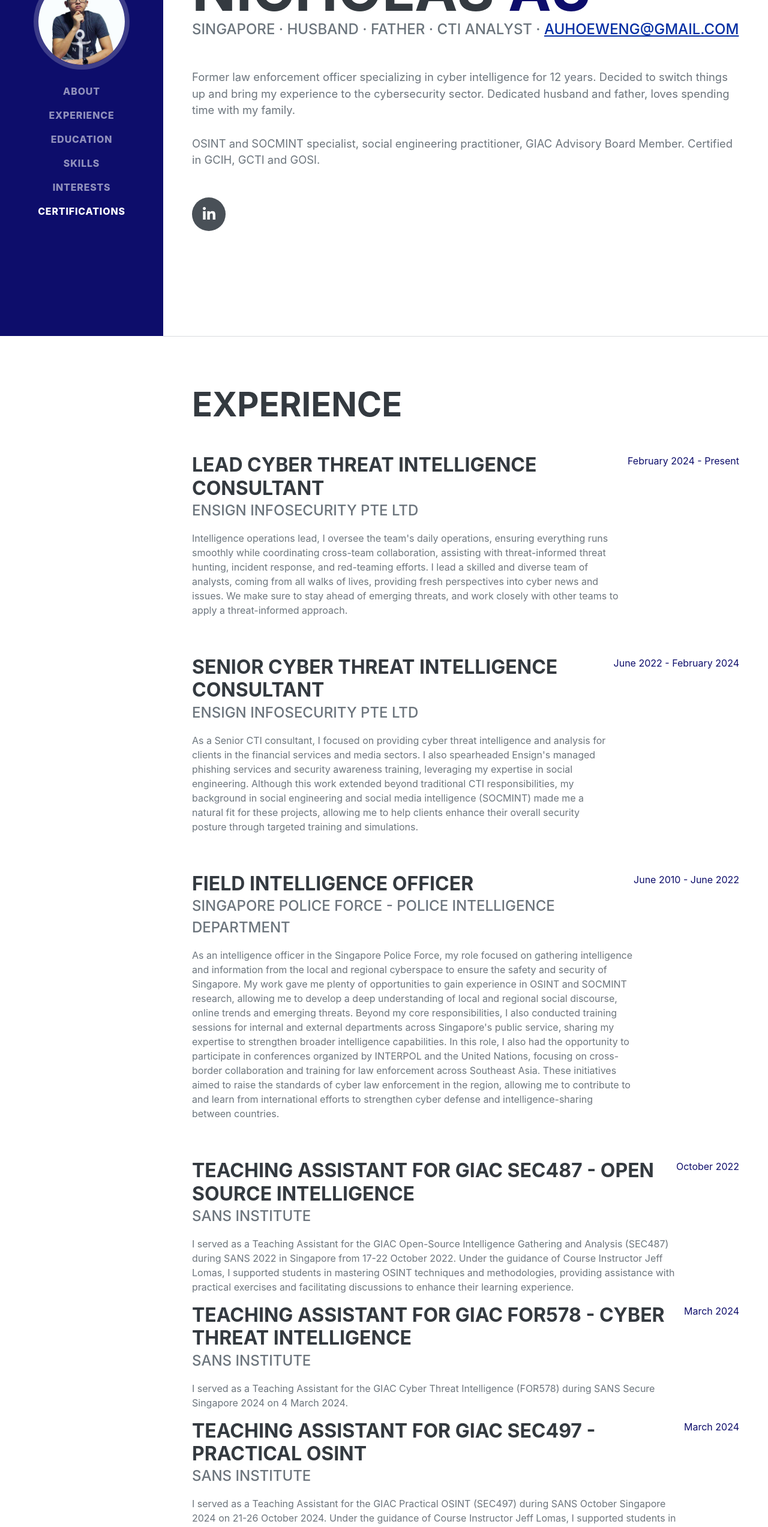
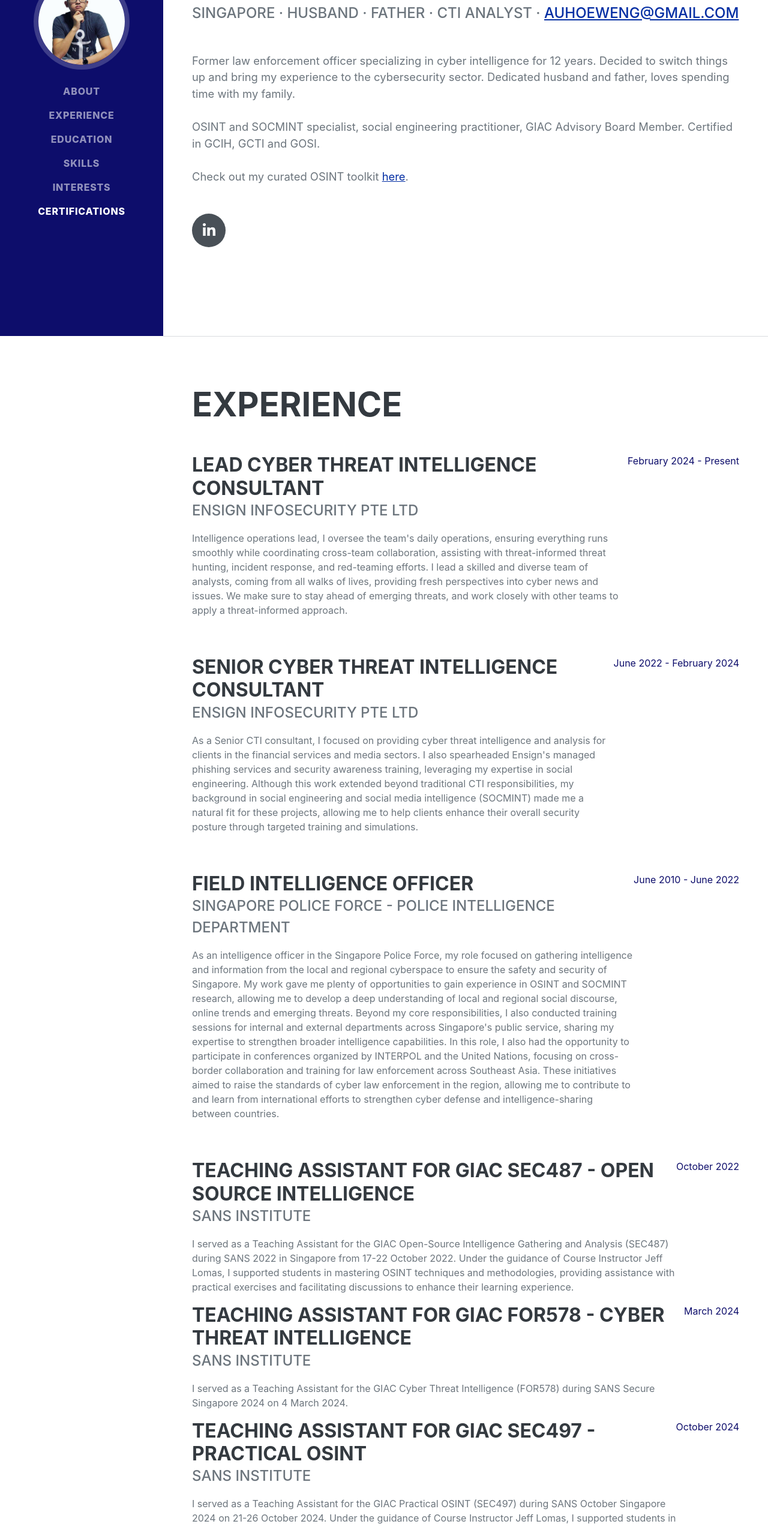
Before and after one commit to nicholasau/site, a plain HTML site: page index.html in a window 1280 px wide. Shown: the part 240-2785 px from the top of the page at 60% size. Drawn offline with nearby package versions, Linux system fonts and the light colour scheme; a web font is replaced by a local one.

Commit message:
Update index.html

```diff
--- a/index.html
+++ b/index.html
@@ -47,7 +47,7 @@
                         Singapore · Husband · Father · CTI Analyst ·
                         <a href="mailto:auhoeweng@gmail.com">auhoeweng@gmail.com</a>
                     </div>
-                    <p class="lead mb-5">Former law enforcement officer specializing in cyber intelligence for 12 years. Decided to switch things up and bring my experience to the cybersecurity sector. Dedicated husband and father, loves spending time with my family.<br><br>OSINT and SOCMINT specialist, social engineering practitioner, GIAC Advisory Board Member. Certified in GCIH, GCTI and GOSI.</p>
+                    <p class="lead mb-5">Former law enforcement officer specializing in cyber intelligence for 12 years. Decided to switch things up and bring my experience to the cybersecurity sector. Dedicated husband and father, loves spending time with my family.<br><br>OSINT and SOCMINT specialist, social engineering practitioner, GIAC Advisory Board Member. Certified in GCIH, GCTI and GOSI.<br><br>Check out my curated OSINT toolkit <a href="https://start.me/p/z45Xwz/deuce-s-cti-resources">here</a>.</p>
                     <div class="social-icons">
                         <a class="social-icon" href="https://www.linkedin.com/in/nicholasau"><i class="fab fa-linkedin-in"></i></a>
                     </div>
@@ -102,9 +102,9 @@
                         <div class="flex-grow-1">
                             <h3 class="mb-0">Teaching Assistant for GIAC SEC497 - Practical OSINT</h3>
                             <div class="subheading mb-3">SANS Institute</div>
-                            <p>I served as a Teaching Assistant for the GIAC Practical OSINT (SEC497) during SANS October Singapore 2024 on 21-26 October 2024. Under the guidance of Course Instructor Jeff Lomas, I supported students in mastering OSINT techniques and methodologies, providing assistance with practical exercises and facilitating discussions to enhance their learning experience.</p>
+                            <p>I served as a Teaching Assistant for the GIAC Practical OSINT (SEC497) during SANS October Singapore 2024 on 21-26 October 2024. Under the guidance of Course Instructor Jeff Lomas, I supported students in mastering practical OSINT techniques, assisted with live Labs exercises and facilitating discussions using real world examples and case studies to supplement their learning.</p>
                         </div>
-                        <div class="flex-shrink-0"><span class="text-primary">March 2024</span></div>
+                        <div class="flex-shrink-0"><span class="text-primary">October 2024</span></div>
                     </div>
 
                 </div>
```
